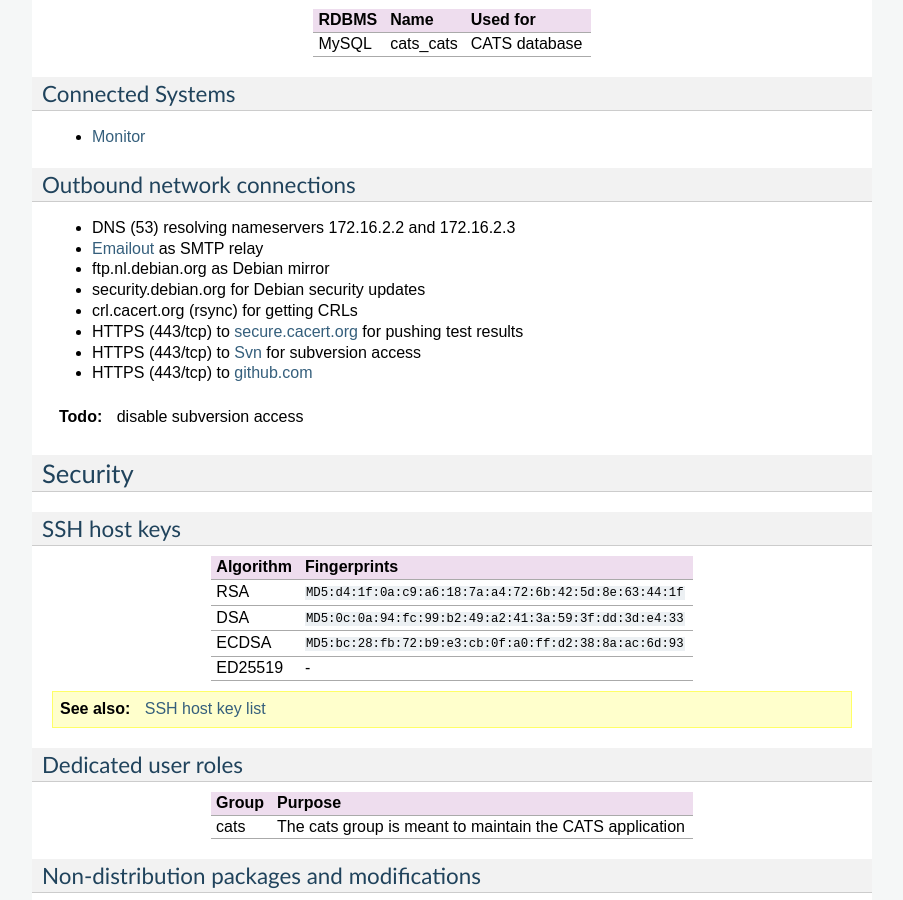
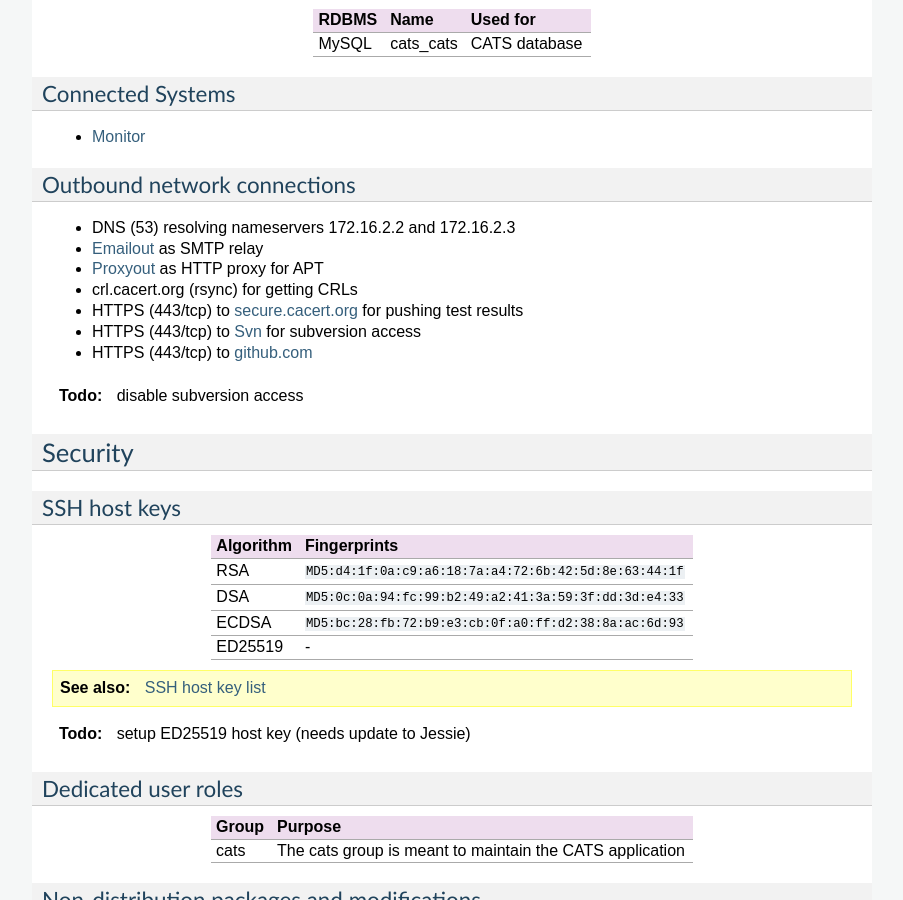
Before and after one commit to CAcertOrg/cacert-infradocs, a Sphinx documentation site: the page built from docs/systems/cats.rst, in a window 1280 px wide and 900 px high, scrolled down 2341 px. Shown: the whole window, without its empty margins (198-1101 px from the left). Built offline with Sphinx 7.4.7, drawn with Linux system fonts in a browser that asks for light colours; pages that are not in the unit, such as notebooks, are missing from menus; cross-references to code outside the pages are shown as plain code; some of the changed text lies outside the part shown.

Commit message:
Maintenance on cats.cacert.org
- update OS packages
- use proxyout for APT
- add TODOs for OS upgrade and ED25519 ssh host key

```diff
--- a/docs/systems.rst
+++ b/docs/systems.rst
@@ -11,9 +11,9 @@ administrator team.
    systems/infra02
    systems/blog
    systems/board
-   systems/coaudit
    systems/bugs
    systems/cats
+   systems/coaudit
    systems/email
    systems/emailout
    systems/git
--- a/docs/systems/cats.rst
+++ b/docs/systems/cats.rst
@@ -183,8 +183,7 @@ Outbound network connections
 
 * DNS (53) resolving nameservers 172.16.2.2 and 172.16.2.3
 * :doc:`emailout` as SMTP relay
-* ftp.nl.debian.org as Debian mirror
-* security.debian.org for Debian security updates
+* :doc:`proxyout` as HTTP proxy for APT
 * crl.cacert.org (rsync) for getting CRLs
 * HTTPS (443/tcp) to :doc:`secure.cacert.org <../critical/webdb>` for pushing
   test results
@@ -200,6 +199,8 @@ Security
    :RSA:   d4:1f:0a:c9:a6:18:7a:a4:72:6b:42:5d:8e:63:44:1f
    :DSA:   0c:0a:94:fc:99:b2:49:a2:41:3a:59:3f:dd:3d:e4:33
    :ECDSA: bc:28:fb:72:b9:e3:cb:0f:a0:ff:d2:38:8a:ac:6d:93
+
+.. todo:: setup ED25519 host key (needs update to Jessie)
 
 Dedicated user roles
 --------------------
@@ -363,7 +364,7 @@ Changes
 System Future
 -------------
 
-* No plans
+.. todo:: system should be updated to Debian 8/9
 
 Additional documentation
 ========================
```
